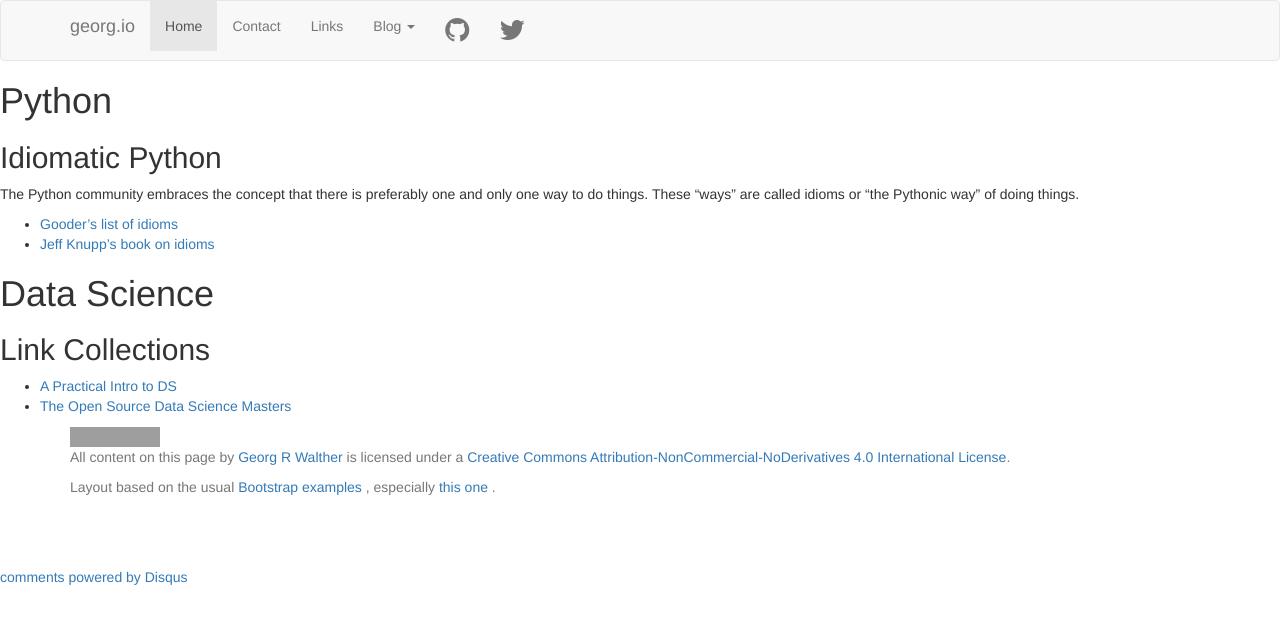
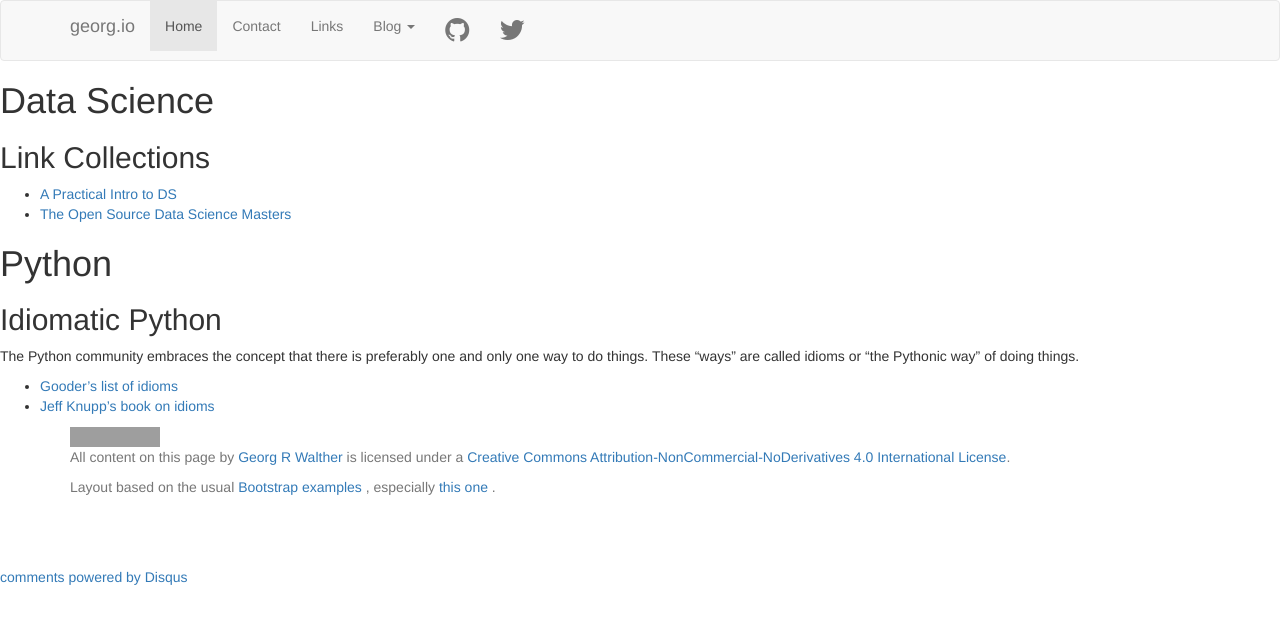
Before and after one commit to waltherg/backup.waltherg.github.io, a Jekyll site: the page built from links/index.md, in a window 1280 px wide. Shown: the top 624 px of the page. Built offline with Jekyll 4.4.1, drawn with Linux system fonts in a browser that asks for light colours; nearby versions of some CDN libraries; comment, search, counter and statistics services are not loaded; part of the change alters nothing that is shown; grey boxes are pictures that could not be loaded.

Commit message:
reorder alphabetically

```diff
--- a/links/index.md
+++ b/links/index.md
@@ -2,6 +2,13 @@
 layout: default
 title: georg.io Links
 ---
+
+# Data Science
+
+## Link Collections
+- [A Practical Intro to DS](http://www.zipfianacademy.com/blog/post/46864003608/a-practical-intro-to-data-science)
+- [The Open Source Data Science Masters](http://datasciencemasters.org/)
+
 
 # Python
 
@@ -12,9 +19,3 @@ These "ways" are called idioms or "the Pythonic way" of doing things.
 
 - [Gooder's list of idioms](http://python.net/~goodger/projects/pycon/2007/idiomatic/handout.html)
 - [Jeff Knupp's book on idioms](http://www.jeffknupp.com/writing-idiomatic-python-ebook/)
-
-# Data Science
-
-## Link Collections
-- [A Practical Intro to DS](http://www.zipfianacademy.com/blog/post/46864003608/a-practical-intro-to-data-science)
-- [The Open Source Data Science Masters](http://datasciencemasters.org/)
```
